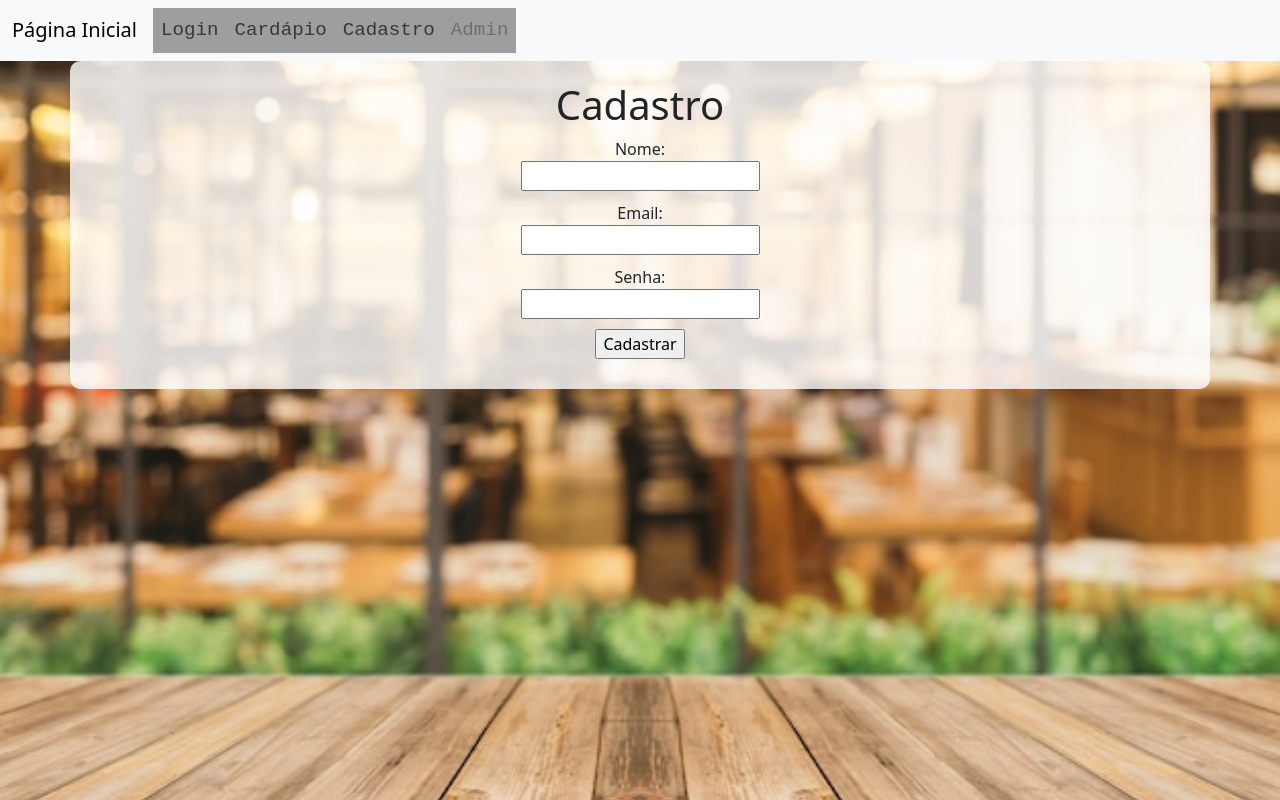
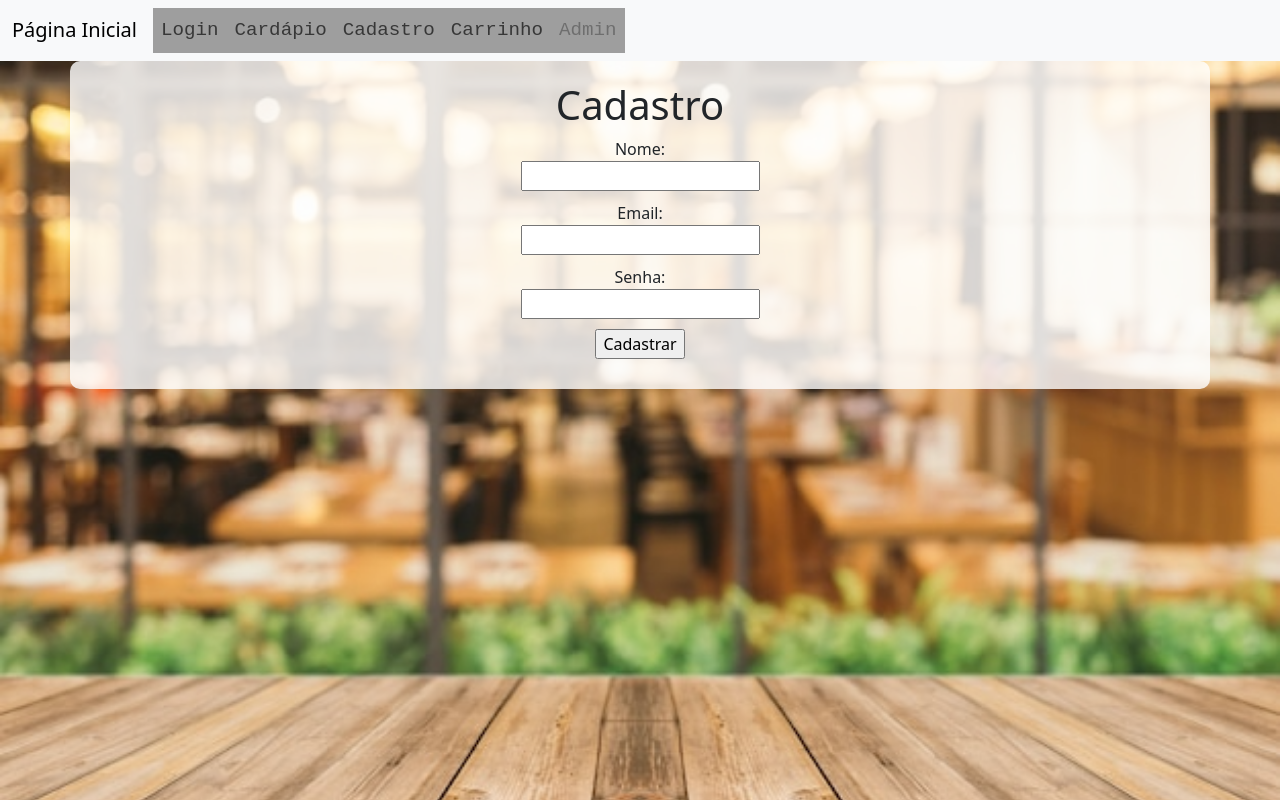
Before and after one commit to aojoaojo/Hackathon_IDP, a Flask app: page /cadastro in a window 1280 px wide. Run offline with Flask 3, Linux system fonts and the light colour scheme; grey boxes are pictures that could not be loaded.

Commit message:
adiciona o 'carrinho' nas opções do nav

```diff
--- a/templates/layout.html
+++ b/templates/layout.html
@@ -28,6 +28,9 @@
               <a class="nav-link" href="/cadastro">Cadastro</a>
             </li>
             <li class="nav-item">
+              <a class="nav-link" href="/carrinho">Carrinho</a>
+            </li>
+            <li class="nav-item">
               <a class="nav-link disabled">Admin</a>
             </li>
           </ul>
```
